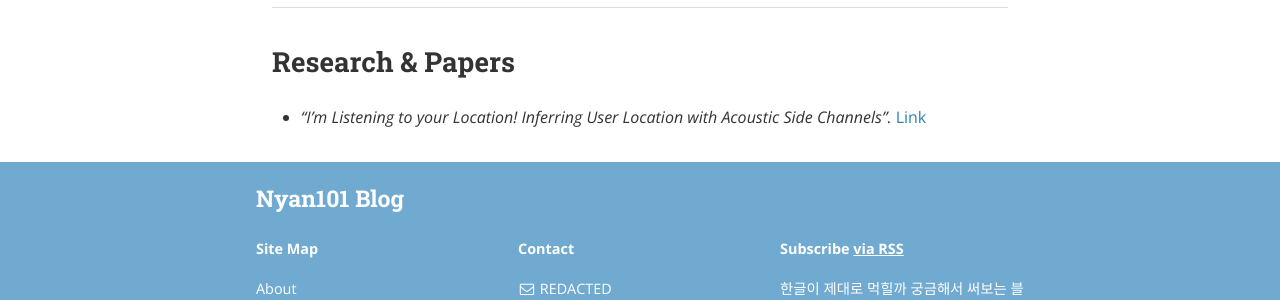
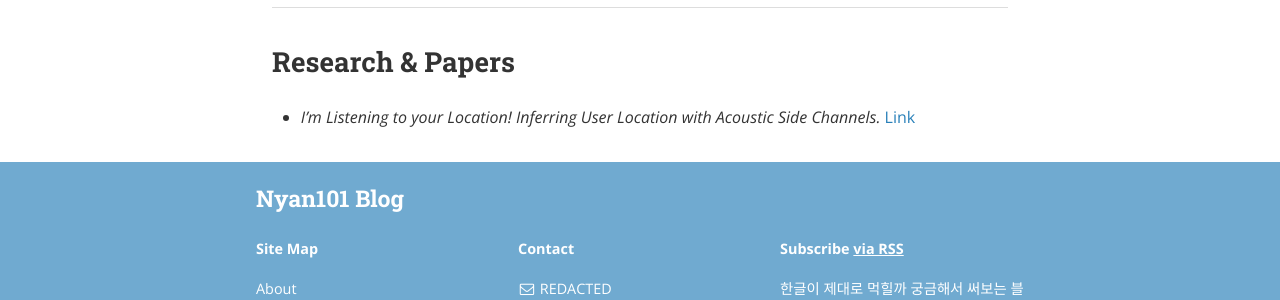
Before and after one commit to nyan101/nyan101.github.io, a Jekyll site: the page built from about.md, in a window 1280 px wide. Shown: the part 1403-1703 px from the top of the page. Built offline with Jekyll 4.4.1, drawn with Linux system fonts in a browser that asks for light colours; nearby versions of some CDN libraries.

Commit message:
research에 따옴표 제거

```diff
--- a/about.md
+++ b/about.md
@@ -42,4 +42,4 @@
 
 ## Research & Papers
 
-* _"I'm Listening to your Location! Inferring User Location with Acoustic Side Channels"._ [Link](https://dl.acm.org/citation.cfm?doid=3178876.3186100)
+* _I'm Listening to your Location! Inferring User Location with Acoustic Side Channels._ [Link](https://dl.acm.org/citation.cfm?doid=3178876.3186100)
```
